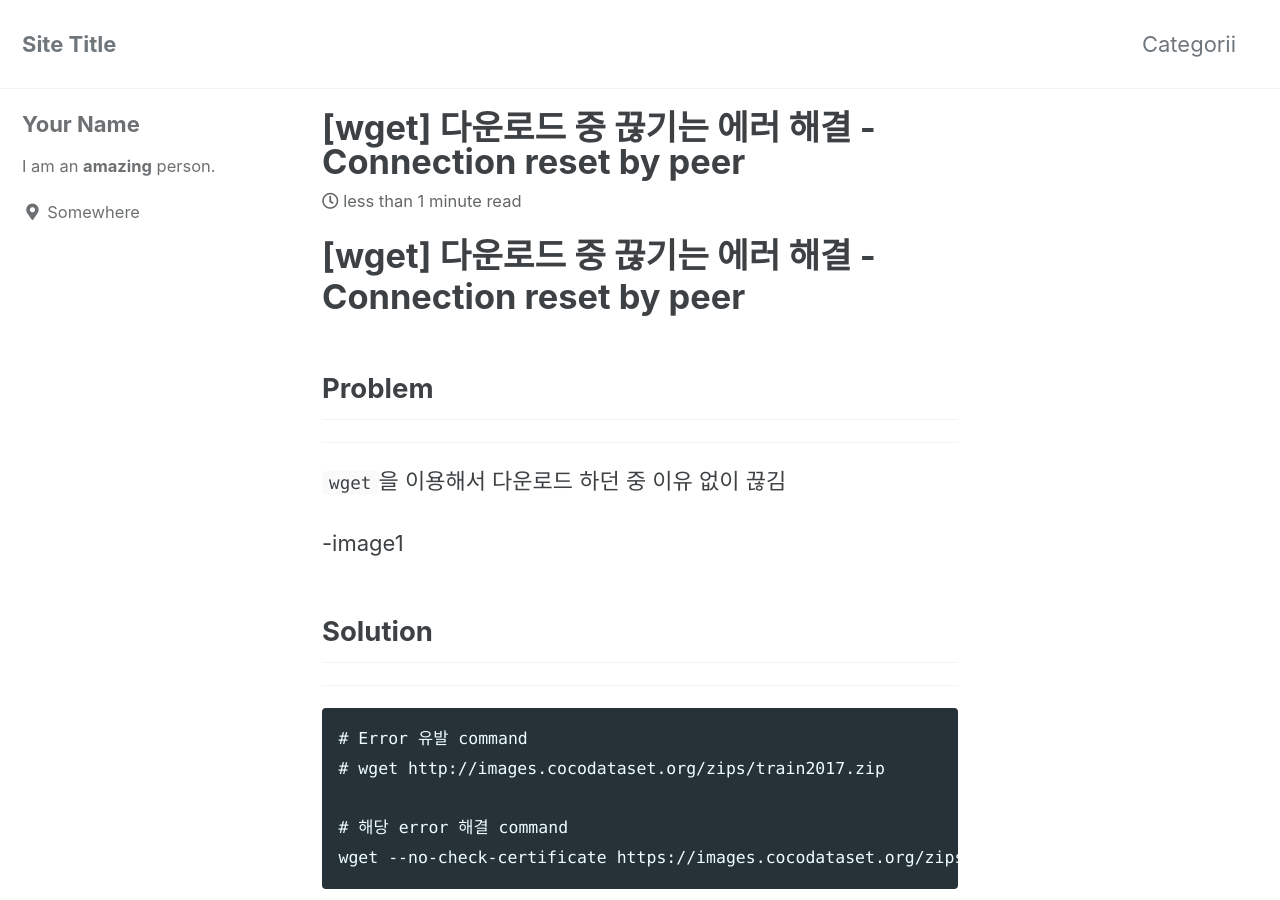
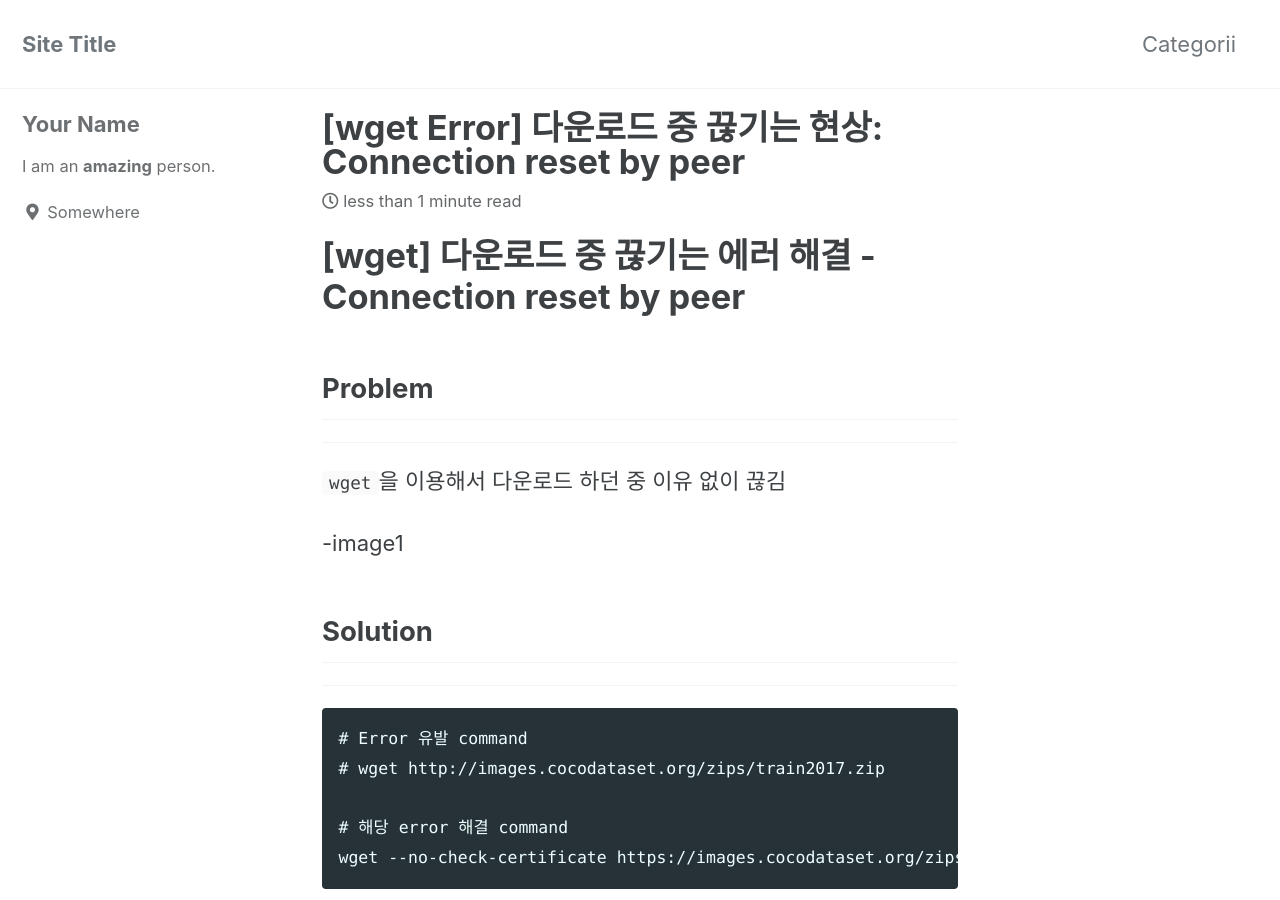
Before and after one commit to hydratedkapri/hydratedkapri.github.io, a Jekyll site: the page built from _posts/2024-01-05-wget-connection-reset-by-peer.md, in a window 1280 px wide and 900 px high. Built offline with Jekyll 4.4.1, drawn with Linux system fonts in a browser that asks for light colours; cached includes are drawn as plain includes.

Commit message:
Update 2024-01-05-wget-connection-reset-by-peer.md

```diff
--- a/_posts/2024-01-05-wget-connection-reset-by-peer.md
+++ b/_posts/2024-01-05-wget-connection-reset-by-peer.md
@@ -1,6 +1,6 @@
 ---
 layout: single
-title: "[wget] 다운로드 중 끊기는 에러 해결 - Connection reset by peer"
+title: "[wget Error] 다운로드 중 끊기는 현상: Connection reset by peer"
 categories: ES
 ---
 
```
